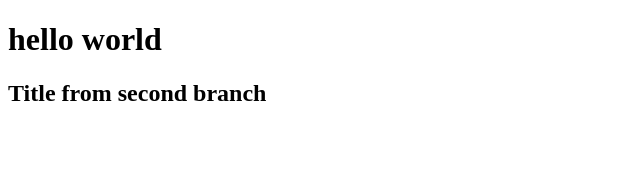
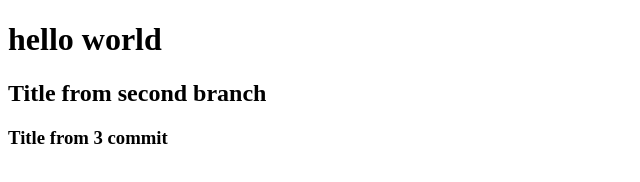
Before and after one commit to Yaroslav-Petrenko/JustPractice, a plain HTML site: page index.html in a window 1280 px wide. Shown: the whole page, without its empty margins (0-640 px from the left). Drawn offline with Linux system fonts and the light colour scheme.

Commit message:
Title from 3 commit

```diff
--- a/index.html
+++ b/index.html
@@ -9,6 +9,7 @@
   <body>
     <h1>hello world</h1>
     <h2>Title from second branch</h2>
+		<h3>Title from 3 commit</h3>
     <script src="./index.js"></script>
   </body>
 </html>
```
